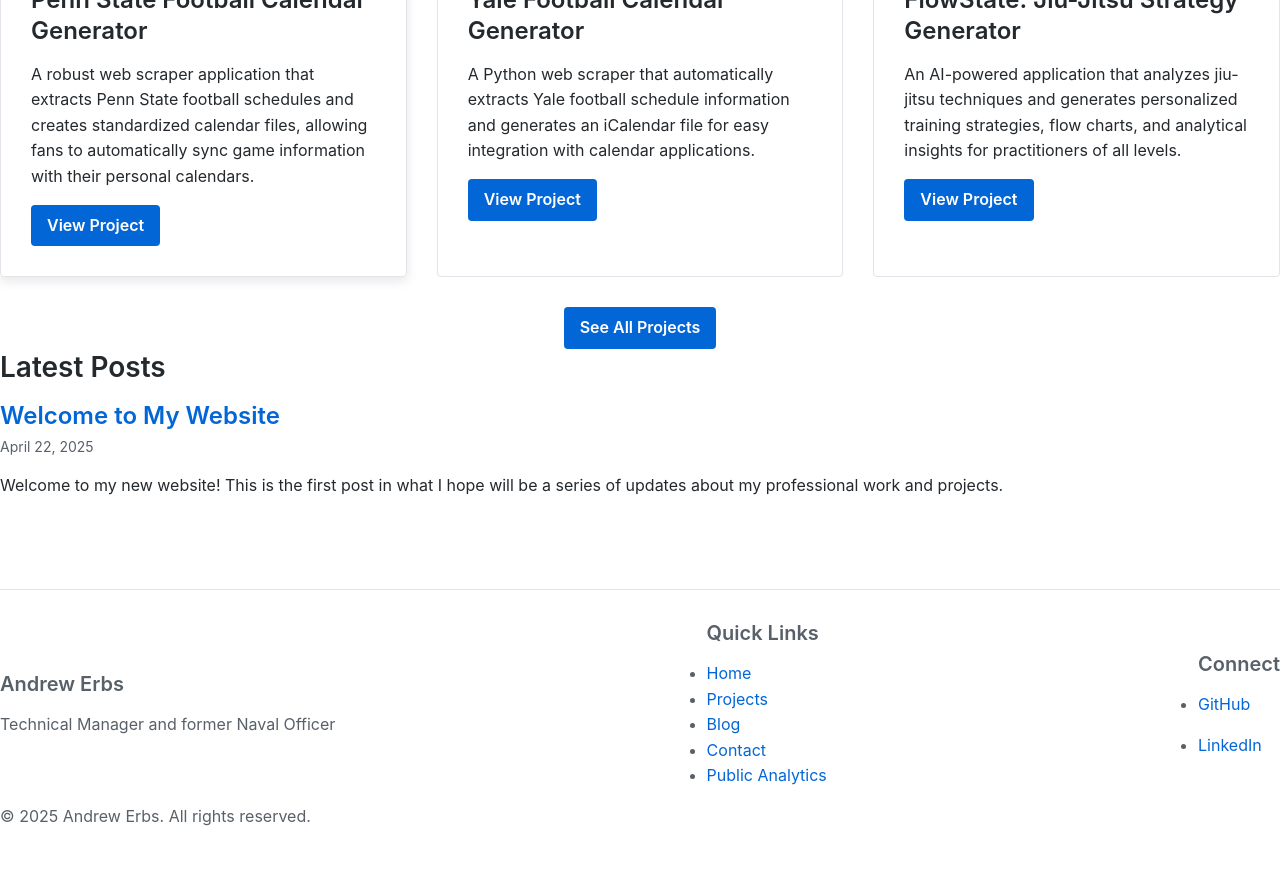
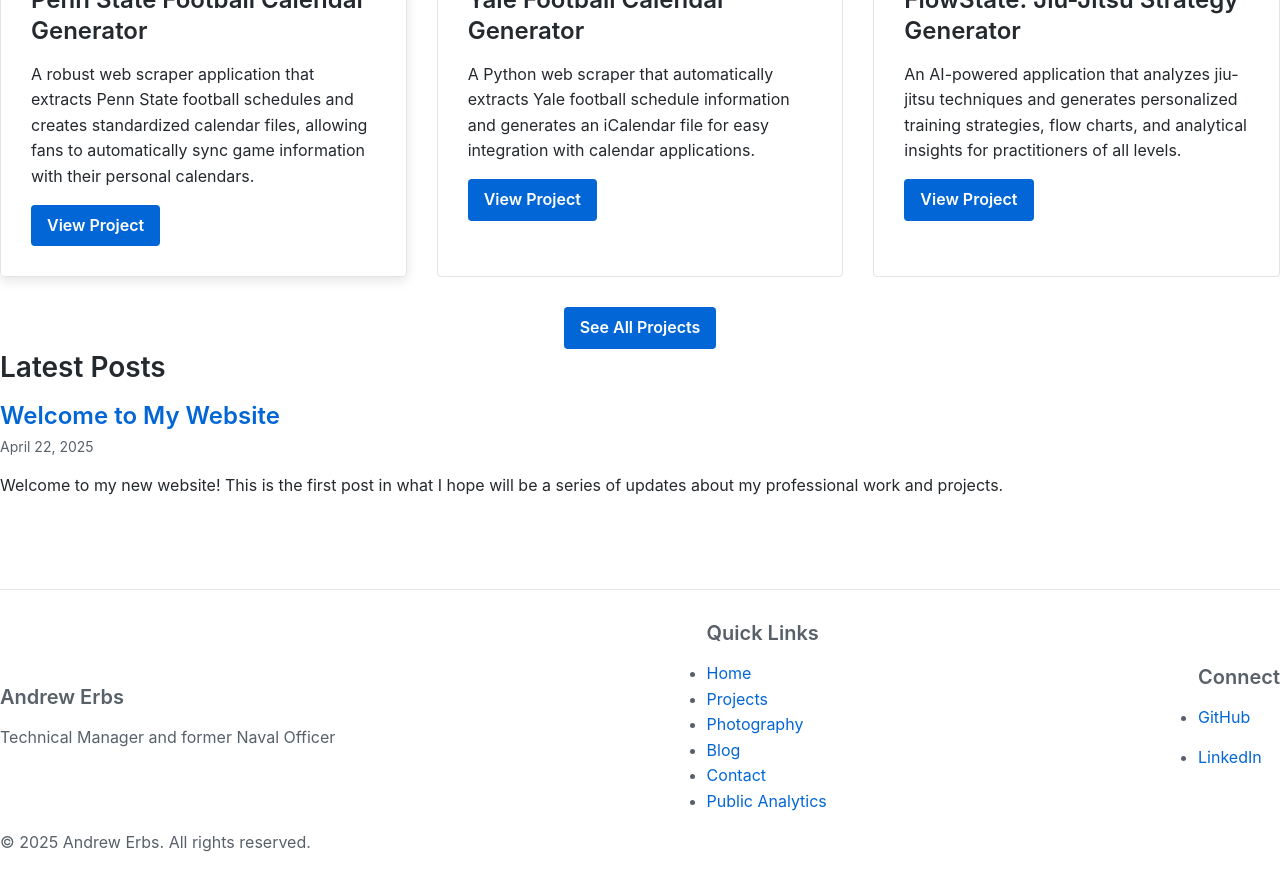
Before and after one commit to LordOfTheTrees/TreePage, a Jekyll site: the page built from index.html, in a window 1280 px wide and 900 px high, scrolled down 765 px. Shown: the top 891 px of the window. Built offline with Jekyll 4.4.1, drawn with Linux system fonts in a browser that asks for light colours.

Commit message:
Update footer.html

```diff
--- a/_includes/footer.html
+++ b/_includes/footer.html
@@ -11,6 +11,7 @@
         <ul class="footer-links">
           <li><a href="{{ site.baseurl }}/">Home</a></li>
           <li><a href="{{ site.baseurl }}/pages/projects">Projects</a></li>
+          <li><a href="{{ site.baseurl }}/pages/photography">Photography</a></li>
           <li><a href="{{ site.baseurl }}/pages/blog">Blog</a></li>
           <li><a href="{{ site.baseurl }}/pages/contact">Contact</a></li>
           <li><a href="{{ site.baseurl }}/analytics-view.html">Public Analytics</a></li>
```
